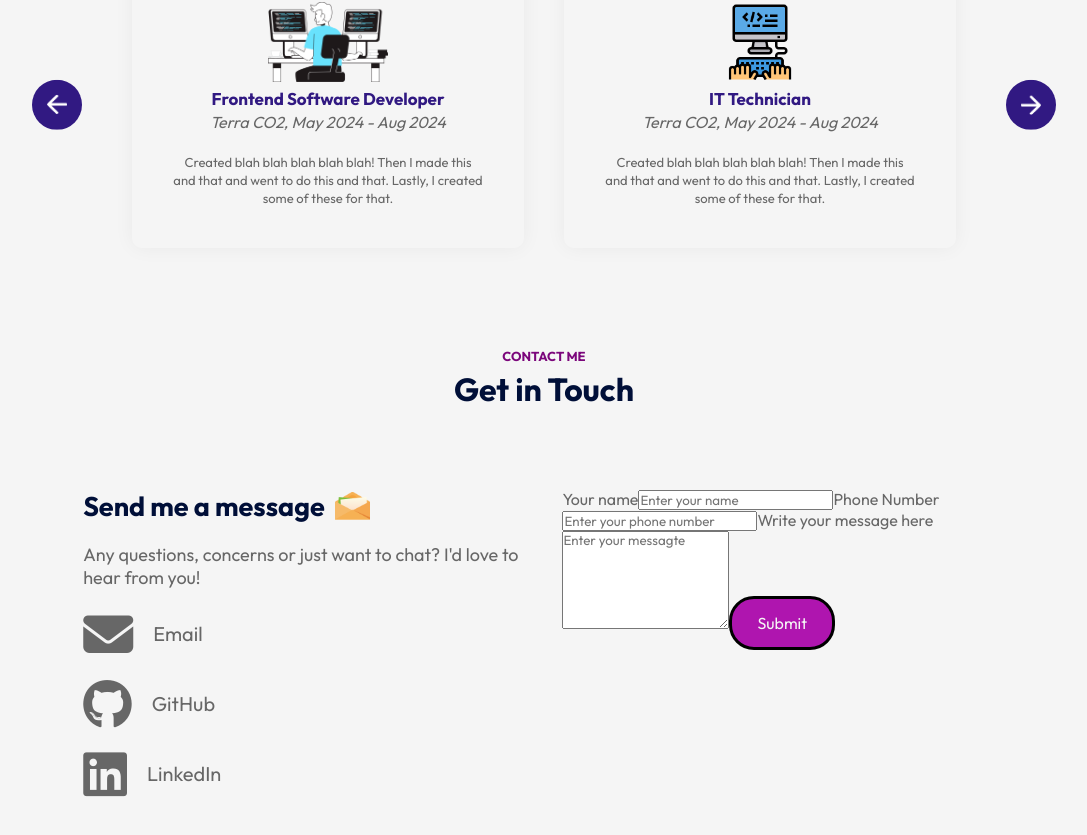
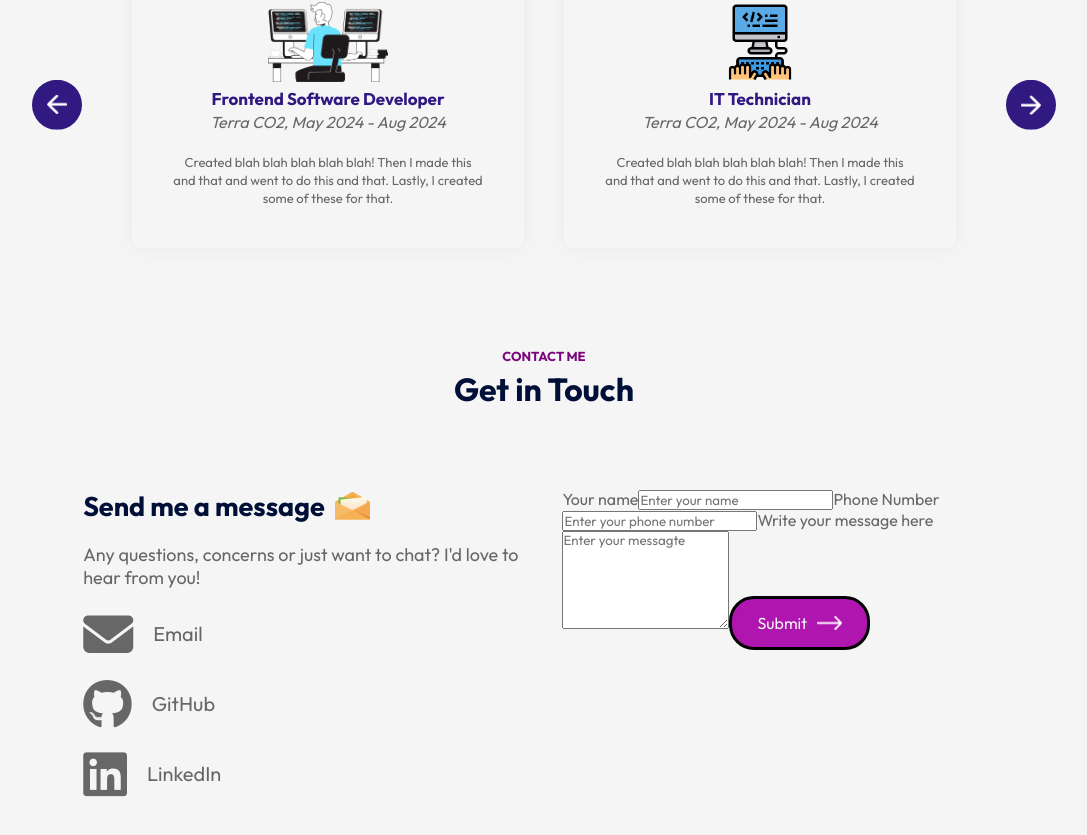
Before and after one commit to daniCodes1/daniCodes1.github.io, a React (Vite) app: page / in a window 1280 px wide. Shown: the part 2559-3394 px from the top of the page, without its empty margins (96-1183 px from the left). Built offline with nearby package versions, Linux system fonts and the light colour scheme.

Commit message:
Add arrow

```diff
--- a/src/Components/Contact/Contact.jsx
+++ b/src/Components/Contact/Contact.jsx
@@ -39,6 +39,7 @@ const Contact = () => {
           <textarea name="message" rows="6" placeholder='Enter your messagte' required/>
           <button type="submit" className='btn dark-btn'>
             Submit
+            <img src={arrow} alt="" />
           </button>
         </form>
       </div>
```
